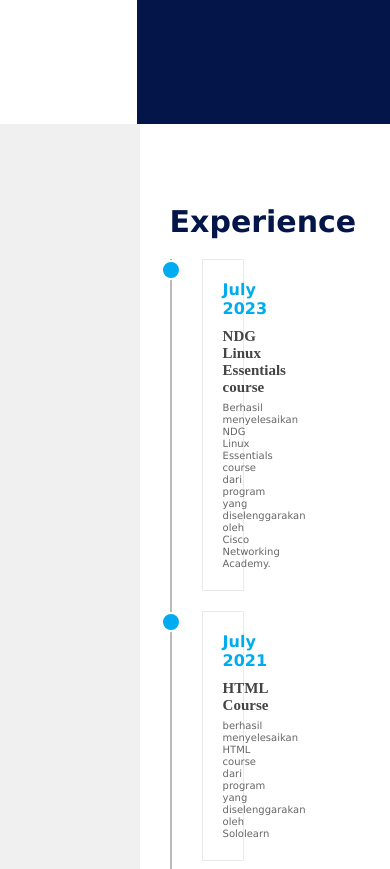
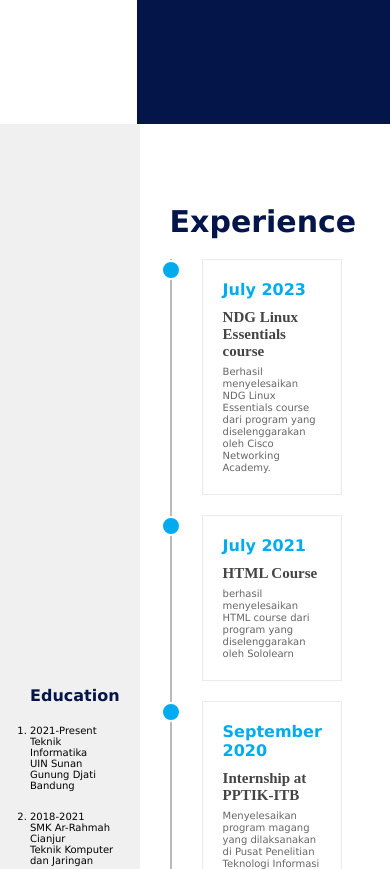
Before and after one commit to visilanti/cvsilvia.github.io, a plain HTML site: page index.html in a window 390 px wide. Shown: the part 720-1589 px from the top of the page. Drawn offline with nearby package versions, Linux system fonts and the light colour scheme.

Commit message:
fix responsive mobile

```diff
--- a/styles.css
+++ b/styles.css
@@ -385,7 +385,7 @@ th, td {
     .sidebar {
         padding: 20px;
         background-color: #f0f0f0;
-        max-width: 26%;
+        max-width: 27%;
     }
     .wrap2 {
         margin-left: 10px;
@@ -403,7 +403,7 @@ th, td {
         padding: 0 0 0 30px;
     }
     .content .box{
-        max-width: 20px;
+        max-width: 160px;
     }
     .container{
         max-width: 200px;
```
